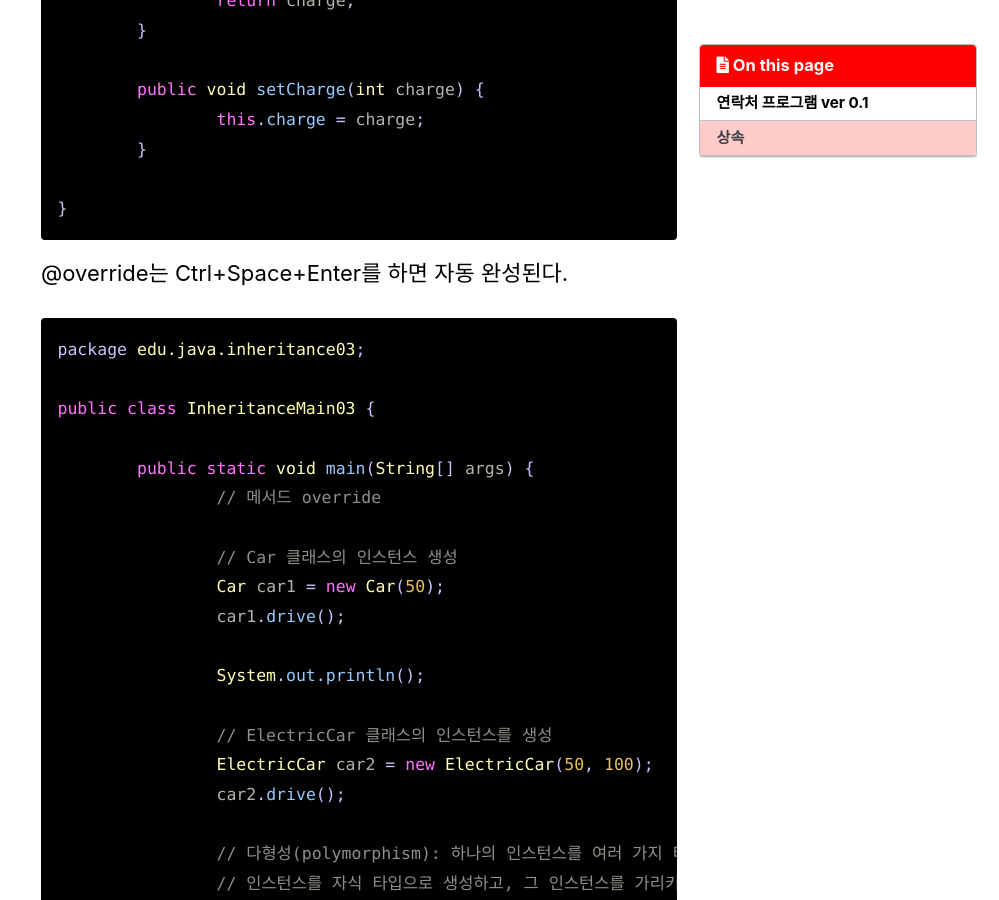
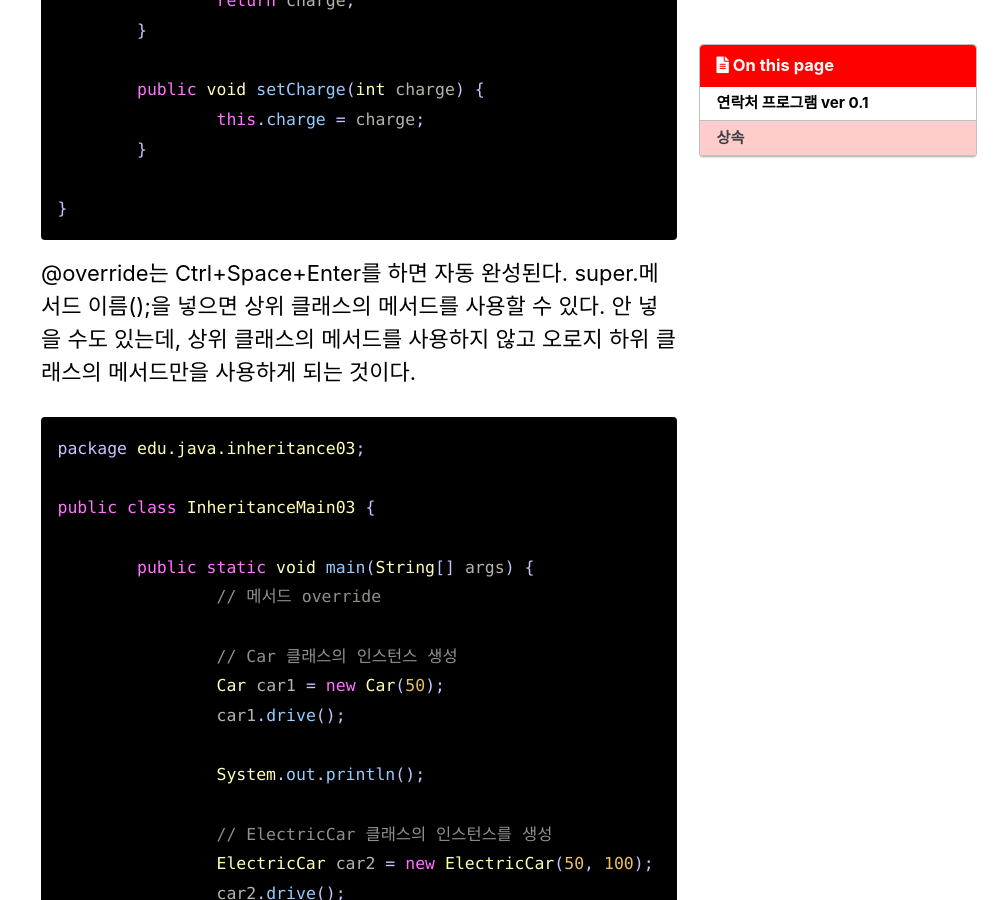
Before and after one commit to YUEUN328/YUEUN328.github.io, a Jekyll site: the page built from _posts/2021-11-16-fourteen.md, in a window 1280 px wide and 900 px high, scrolled down 11441 px. Shown: the whole window, without its empty margins (281-1280 px from the left). Built offline with Jekyll 4.4.1, drawn with Linux system fonts in a browser that asks for light colours; cached includes are drawn as plain includes; comment, search, counter and statistics services are not loaded.

Commit message:
Update 2021-11-16-fourteen.md

````diff
--- a/_posts/2021-11-16-fourteen.md
+++ b/_posts/2021-11-16-fourteen.md
@@ -395,7 +395,7 @@ public class ElectricCar extends Car {
 }
 ```
 
-@override는 Ctrl+Space+Enter를 하면 자동 완성된다.
+@override는 Ctrl+Space+Enter를 하면 자동 완성된다. super.메서드 이름();을 넣으면 상위 클래스의 메서드를 사용할 수 있다. 안 넣을 수도 있는데, 상위 클래스의 메서드를 사용하지 않고 오로지 하위 클래스의 메서드만을 사용하게 되는 것이다.
 
 ```java
 package edu.java.inheritance03;
````
